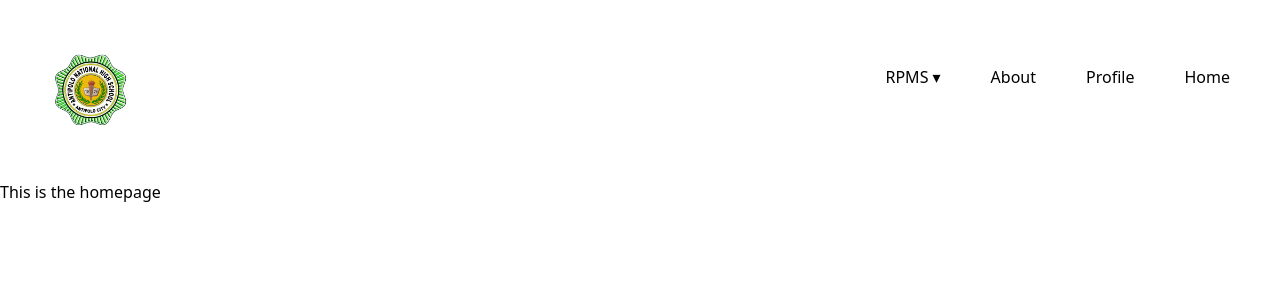
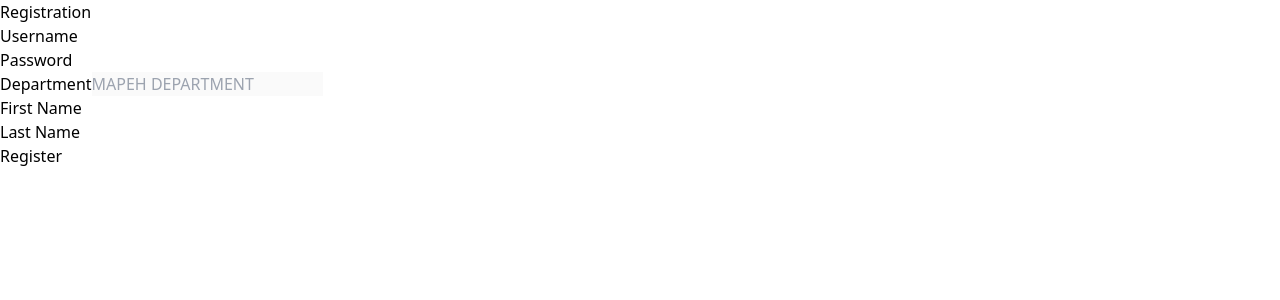
Before and after one commit to wfrotj/portalClient, a React (Vite) app: page / in a window 1280 px wide. Shown: the top 300 px of the page. Built offline with nearby package versions, Linux system fonts and the light colour scheme; the HTML template or start-up script is replaced by a standard one.

Commit message:
adding login&registration but not yet final, will make a branch for testing

```diff
--- a/package.json
+++ b/package.json
@@ -10,6 +10,7 @@
     "preview": "vite preview"
   },
   "dependencies": {
+    "axios": "^1.6.7",
     "react": "^18.2.0",
     "react-dom": "^18.2.0",
     "react-router-dom": "^6.21.3"
--- a/src/App.jsx
+++ b/src/App.jsx
@@ -5,6 +5,9 @@ import Kra1 from "./pages/Kra1";
 import Kra2 from "./pages/Kra2";
 import Kra3 from "./pages/Kra3";
 import Kra4 from "./pages/Kra4";
+
+import Registration from "./components/Registration";
+import Login from "./components/Login";
 
 import PlusFactor from "./pages/PlusFactor";
 import Home from "./components/Home";
@@ -15,7 +18,9 @@ import { Routes, Route } from "react-router-dom";
 function App() {
   return (
     <>
-      <div>
+      {/* <Login /> */}
+      <Registration />
+      {/* <div>
         {" "}
         <Navbar />
       </div>
@@ -29,7 +34,9 @@ function App() {
         <Route path="/plusFactor" element={<PlusFactor />} />
         <Route path="/about" element={<About />} />
         <Route path="/profile" element={<Profile />} />
-      </Routes>
+        <Route path="/registration" element={<Registration />} />
+        <Route path="/login" element={<Login />} />
+      </Routes> */}
     </>
   );
 }
--- /dev/null
+++ b/src/components/Login.jsx
@@ -0,0 +1,62 @@
+import React from "react";
+import { useState, useEffect } from "react";
+import { useNavigate } from "react-router-dom";
+import loginService from "../services/loginService";
+import teacherService from "../services/teacherService";
+
+function Login({ user, setUser }) {
+  const [username, setUsername] = useState("");
+  const [password, setPassword] = useState("");
+  const navigate = useNavigate();
+
+  const handleLogin = (e) => {
+    e.preventDefault();
+    loginService
+      .login({
+        username,
+        password,
+      })
+      .then((res) => {
+        window.localStorage.setItem("loggedTeacher", JSON.stringify(res));
+        teacherService.setToken(res);
+        navigate("/");
+
+        setUsername("");
+        setPassword("");
+        location.reload();
+      })
+      .catch((error) => {
+        alert(error.response.data.error);
+        setUsername("");
+        setPassword("");
+      });
+  };
+  return (
+    <div className="login-form flex flex-col items-center justify-center h-screen">
+      <h1>Login</h1>
+      <form onSubmit={handleLogin}>
+        <div>
+          <input
+            type="text"
+            value={username}
+            onChange={(e) => setUsername(e.target.value)}
+          />
+        </div>
+        <div>
+          <input
+            type="text"
+            value={password}
+            onChange={(e) => setPassword(e.target.value)}
+          />
+        </div>
+        <div>
+          <button type="submit" className="login-btn">
+            Login
+          </button>
+        </div>
+      </form>
+    </div>
+  );
+}
+
+export default Login;
--- /dev/null
+++ b/src/components/Registration.jsx
@@ -0,0 +1,132 @@
+import { useState } from "react";
+import registerService from "../services/registerService";
+import { useNavigate } from "react-router-dom";
+
+function Registration() {
+  const [username, setUsername] = useState("");
+  const [password, setPassword] = useState("");
+  const [firstName, setFirstName] = useState("");
+  const [lastName, setLastName] = useState("");
+  //   const [middleInitial, setMiddleInitial] = useState("");
+  //   const [age, setAge] = useState("");
+  //   const [employeeNumber, setEmployeeNumber] = useState("");
+  //   const [depEdEmail, setDepEdEmail] = useState("");
+  const navigate = useNavigate();
+
+  const handleRegistration = (e) => {
+    e.preventDefault();
+
+    registerService
+      .register({
+        username,
+        password,
+        firstName,
+        lastName,
+        //         middleInitial,
+        //         age,
+        //         employeeNumber,
+        //         depEdEmail,
+      })
+      .then((res) => {
+        //         console.log(res);
+        navigate("/profile/login");
+        setUsername("");
+        setPassword("");
+        setFirstName("");
+        setLastName("");
+        //         setMiddleInitial("");
+        //         setAge("");
+        //         setEmployeeNumber("");
+        //         setDepEdEmail("");
+        alert("Registration Successful! You can now log in");
+      })
+      .catch(() => alert("Error occured"));
+  };
+  return (
+    <div>
+      <h1>Registration</h1>
+
+      <div>
+        <form className="form" onSubmit={handleRegistration}>
+          <div className="form-data">
+            <div>
+              <label>Username</label>
+              <input
+                type="text"
+                value={username}
+                onChange={(e) => setUsername(e.target.value)}
+              />
+            </div>
+            <div>
+              <label>Password</label>
+              <input
+                type="text"
+                value={password}
+                onChange={(e) => setPassword(e.target.value)}
+              />
+            </div>
+            <div>
+              <label>Department</label>
+              <input type="text" placeholder="MAPEH DEPARTMENT" disabled />
+            </div>
+            <div>
+              <label>First Name</label>
+              <input
+                type="text"
+                value={firstName}
+                onChange={(e) => setFirstName(e.target.value)}
+              />
+            </div>
+            <div>
+              <label>Last Name</label>
+              <input
+                type="text"
+                value={lastName}
+                onChange={(e) => setLastName(e.target.value)}
+              />
+            </div>
+            {/* <div>
+              <label>Middel Initial</label>
+              <input
+                type="text"
+                value={middleInitial}
+                onChange={(e) => setMiddleInitial(e.target.value)}
+              />
+            </div>
+            <div>
+              <label>Age</label>
+              <input
+                type="text"
+                value={age}
+                onChange={(e) => setAge(e.target.value)}
+              />
+            </div>
+            <div>
+              <label>Employee Number</label>
+              <input
+                type="text"
+                value={employeeNumber}
+                onChange={(e) => setEmployeeNumber(e.target.value)}
+              />
+            </div>
+            <div>
+              <label>Deped Email</label>
+              <input
+                type="text"
+                value={depEdEmail}
+                onChange={(e) => setDepEdEmail(e.target.value)}
+              />
+            </div> */}
+          </div>
+          <div>
+            <button className="submit-form" type="submit">
+              Register
+            </button>
+          </div>
+        </form>
+      </div>
+    </div>
+  );
+}
+
+export default Registration;
--- /dev/null
+++ b/src/services/loginService.js
@@ -0,0 +1,11 @@
+import axios from "axios";
+const baseUrl = "http://localhost:5656/api/login";
+
+async function login(credentials) {
+  const response = await axios.post(baseUrl, credentials);
+  return response.data;
+}
+
+export default {
+  login,
+};
--- /dev/null
+++ b/src/services/registerService.js
@@ -0,0 +1,11 @@
+import axios from "axios";
+
+const baseUrl = "http://localhost:5656/api/teacher";
+
+async function register(credentials) {
+  const response = await axios.post(baseUrl, credentials);
+  return response.data;
+}
+export default {
+  register,
+};
--- /dev/null
+++ b/src/services/teacherService.js
@@ -0,0 +1,17 @@
+import axios from "axios";
+
+const apiClient = axios.create({
+  baseURL: "http://localhost:5656/api/login",
+  headers: {
+    common: {
+      "Content-Type": "multipart/form-data",
+    },
+  },
+});
+function setToken(newToken) {
+  apiClient.defaults.headers.common["Authorization"] = `Bearer ${newToken}`;
+}
+
+export default {
+  setToken,
+};
```
Also changed, not shown: 1 other file (tests, documents, lock files or other folders).
